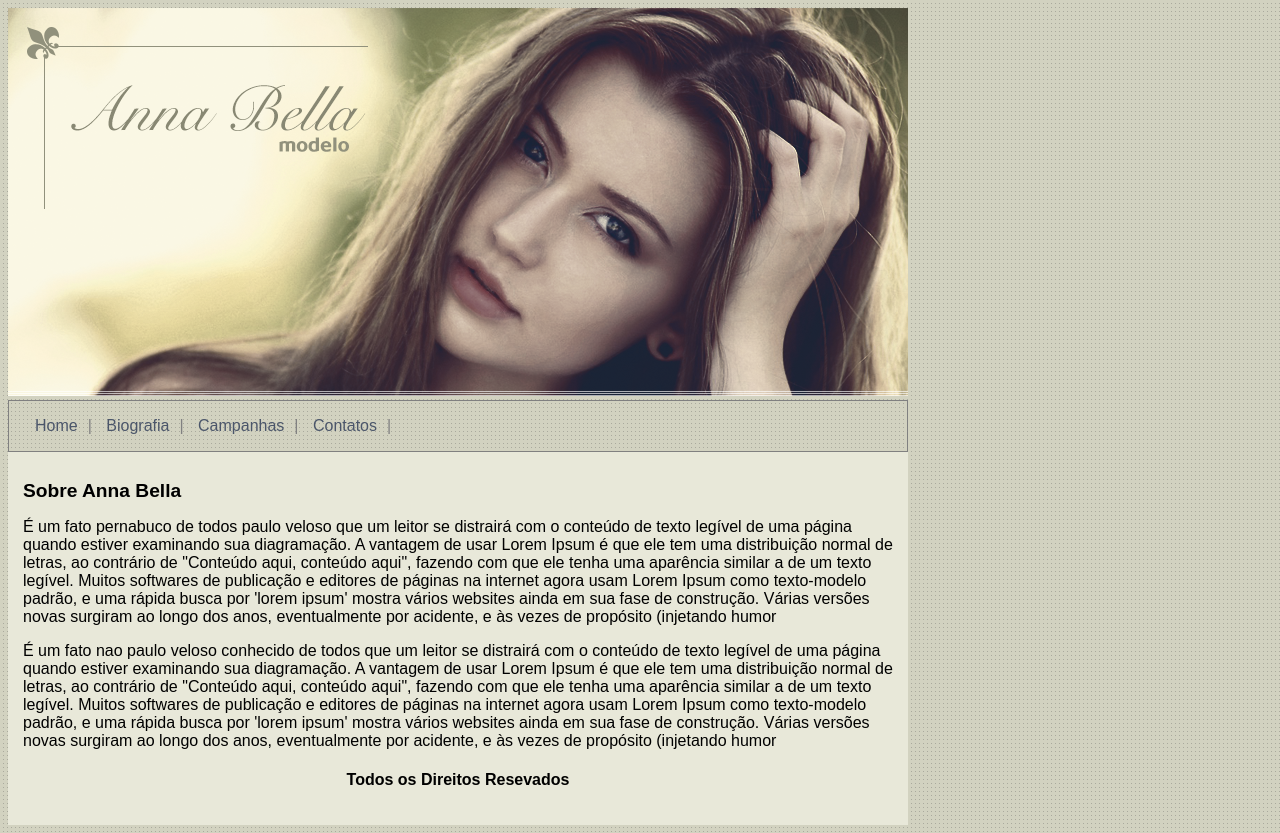
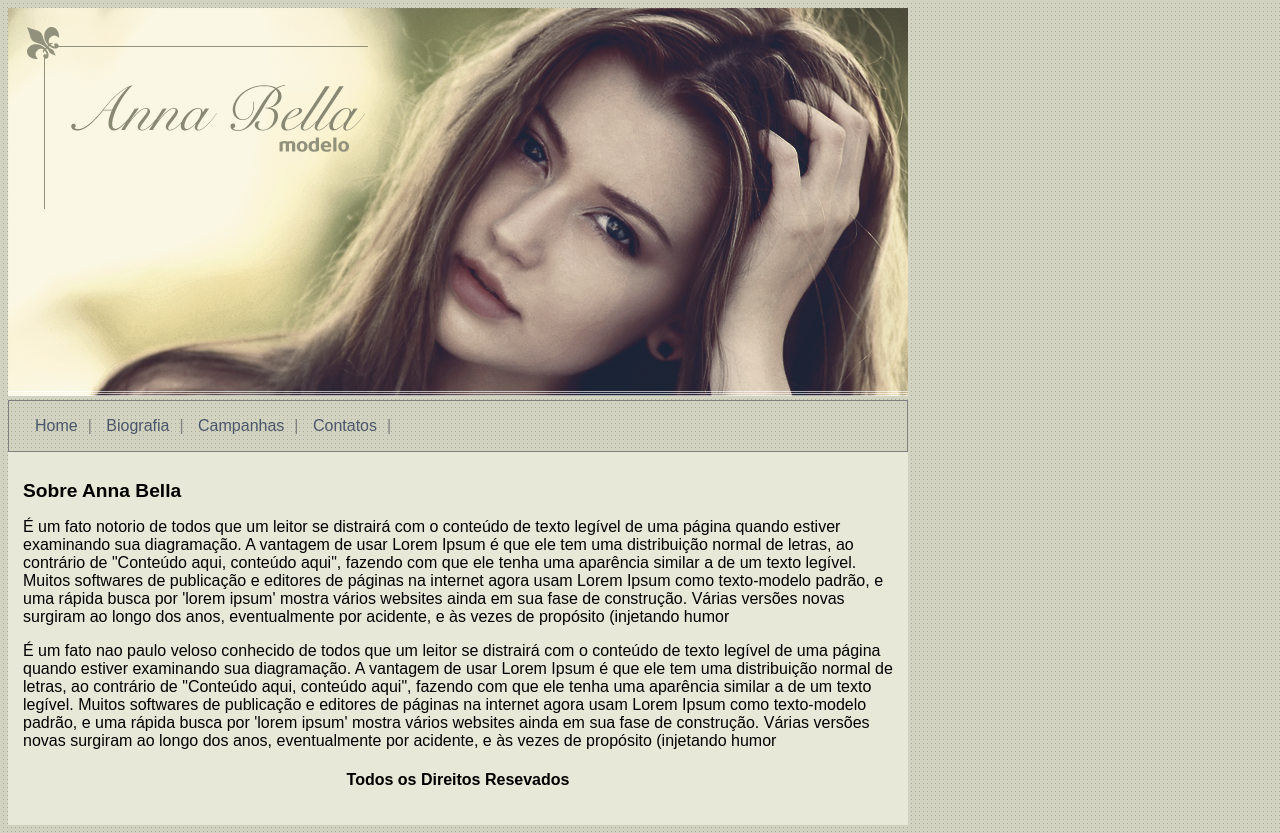
Before and after one commit to Pave104/AnabelaModelo, a plain HTML site: page index.html in a window 1280 px wide. Drawn offline with Linux system fonts and the light colour scheme.

Commit message:
Update index.html

```diff
--- a/index.html
+++ b/index.html
@@ -31,7 +31,7 @@
     	</h1>
     <p>
 
-    	É um fato pernabuco de todos paulo veloso que um leitor se distrairá com o conteúdo de texto legível de uma página quando estiver examinando sua diagramação. A vantagem de usar Lorem Ipsum é que ele tem uma distribuição normal de letras, ao contrário de "Conteúdo aqui, conteúdo aqui", fazendo com que ele tenha uma aparência similar a de um texto legível. Muitos softwares de publicação e editores de páginas na internet agora usam Lorem Ipsum como texto-modelo padrão, e uma rápida busca por 'lorem ipsum' mostra vários websites ainda em sua fase de construção. Várias versões novas surgiram ao longo dos anos, eventualmente por acidente, e às vezes de propósito (injetando humor
+    	É um fato notorio de todos  que um leitor se distrairá com o conteúdo de texto legível de uma página quando estiver examinando sua diagramação. A vantagem de usar Lorem Ipsum é que ele tem uma distribuição normal de letras, ao contrário de "Conteúdo aqui, conteúdo aqui", fazendo com que ele tenha uma aparência similar a de um texto legível. Muitos softwares de publicação e editores de páginas na internet agora usam Lorem Ipsum como texto-modelo padrão, e uma rápida busca por 'lorem ipsum' mostra vários websites ainda em sua fase de construção. Várias versões novas surgiram ao longo dos anos, eventualmente por acidente, e às vezes de propósito (injetando humor
     </p>
 
    <p >
```
